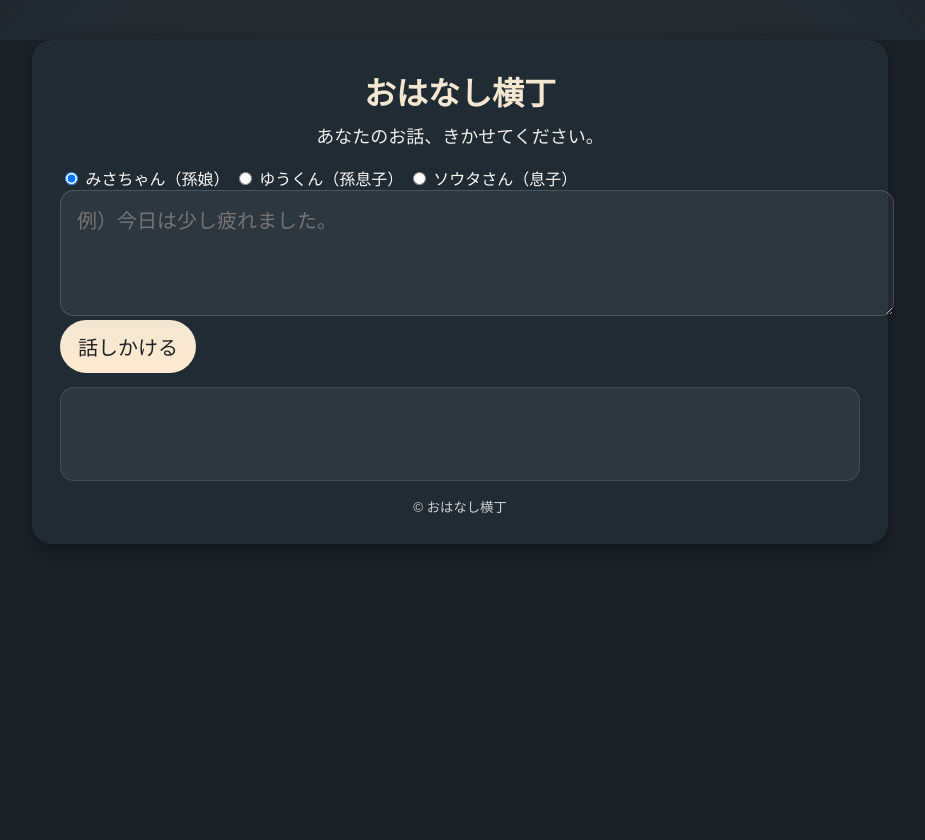
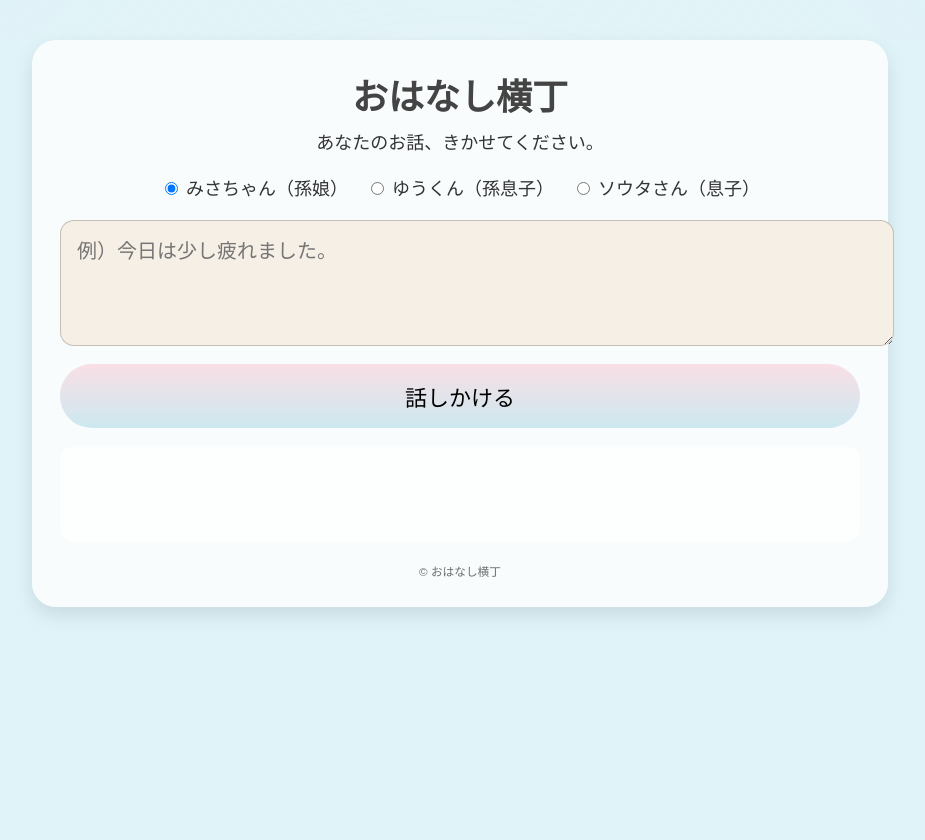
Before and after one commit to murahimurahi/ai-yokocho, a Flask app: page / in a window 1280 px wide. Shown: the whole page, without its empty margins (180-1105 px from the left). Run offline with Flask 3, Linux system fonts and the light colour scheme.

Commit message:
Update style.css

```diff
--- a/static/style.css
+++ b/static/style.css
@@ -1,92 +1,76 @@
 :root{
-  --bg-deep:#1b2228;
-  --bg-card:#222d36cc;
-  --beige:#f3e7d2;
-  --sakura:#f8d3dc;
-  --mizu:#bce4f2;
-  --text:#f9f9f9;
+  --bg:#dff3f8;
+  --card:#ffffffcc;
+  --pink:#f9dfe5;
+  --mizu:#cde8f0;
+  --beige:#f6efe5;
+  --text:#333;
 }
 
 html,body{
   margin:0;
   height:100%;
+  background:var(--bg);
   font-family:"Hiragino Maru Gothic ProN","Yu Gothic UI",sans-serif;
-  background:var(--bg-deep);
   color:var(--text);
 }
 
-.bg{position:fixed;inset:0;z-index:-1}
+.bg{position:fixed;inset:0;z-index:-1;}
 .radial{
   position:absolute;inset:-20%;
-  background:radial-gradient(circle at 50% 50%,rgba(255,255,255,0.08)0%,rgba(248,211,220,0.06)25%,rgba(188,228,242,0.05)50%,rgba(27,34,40,0)70%);
+  background:radial-gradient(circle at 50% 50%,rgba(255,255,255,0.3)0%,rgba(255,255,255,0)70%);
   animation:breathe 8s ease-in-out infinite;
 }
 @keyframes breathe{0%,100%{transform:scale(1)}50%{transform:scale(1.05)}}
 
 .card{
   max-width:800px;margin:40px auto;padding:28px;
-  background:var(--bg-card);border-radius:20px;
-  box-shadow:0 6px 20px rgba(0,0,0,.35);
+  background:var(--card);
+  border-radius:24px;
+  box-shadow:0 8px 20px rgba(0,0,0,.1);
 }
 
 .hero{text-align:center;margin-bottom:12px;}
-.hero h1{font-size:32px;margin:0;color:var(--beige);}
-.lead{margin-top:8px;font-size:18px;color:#eee;}
+.hero h1{font-size:36px;margin:0;color:#444;}
+.lead{margin-top:8px;font-size:18px;}
 
-.use details{
-  background:rgba(255,255,255,.05);
-  border-radius:12px;
-  padding:12px 14px;
-  margin:14px 0 16px;
+.voice-select{
+  display:flex;justify-content:center;gap:18px;flex-wrap:wrap;
+  margin:20px 0;font-size:18px;
 }
-.use summary{font-size:18px;cursor:pointer;}
-.use ol{margin:8px 0 0 20px;font-size:18px;line-height:1.8;}
 
 textarea{
   width:100%;
   border-radius:14px;
-  border:1px solid rgba(255,255,255,.15);
-  background:rgba(255,255,255,.06);
-  color:var(--text);
+  border:1px solid rgba(0,0,0,.2);
+  background:var(--beige);
+  color:#222;
   padding:14px 16px;
   font-size:20px;
 }
 
-.row{display:flex;gap:12px;align-items:center;margin-top:12px;flex-wrap:wrap;}
-
 .btn{
-  font-size:20px;
-  padding:12px 18px;
+  display:block;
+  width:100%;
+  font-size:22px;
+  padding:16px;
+  margin-top:14px;
+  border:none;
   border-radius:999px;
-  border:none;
+  background:linear-gradient(180deg,var(--pink),var(--mizu));
   cursor:pointer;
-  color:#222;
-  position:relative;
-  overflow:hidden;
-  background:linear-gradient(180deg,var(--beige),#ffe9d0);
   transition:transform .05s ease;
 }
-.btn.primary{background:linear-gradient(180deg,#fde0ea,var(--sakura));}
-.btn:active{transform:scale(.98)}
-.btn::after{
-  content:"";position:absolute;inset:0;
-  background:radial-gradient(circle at var(--x,50%) var(--y,50%),rgba(255,255,255,.5),transparent 40%);
-  opacity:0;transition:opacity .3s ease;
-}
-.btn:active::after{opacity:.9}
-
-.btn.mic{background:linear-gradient(180deg,#e6f9ff,#ccefff);}
-
-.chk{display:flex;align-items:center;gap:8px;font-size:18px;padding:6px 10px;background:rgba(255,255,255,.06);border-radius:999px;}
+.btn:active{transform:scale(.98);}
 
 .result{
-  margin-top:14px;padding:14px 16px;
-  background:rgba(255,255,255,.06);
+  margin-top:18px;
+  padding:18px;
+  background:rgba(255,255,255,.7);
   border-radius:14px;
-  border:1px solid rgba(255,255,255,.1);
-  font-size:20px;
-  line-height:1.8;
-  min-height:64px;
+  font-size:22px;
+  line-height:1.6;
+  min-height:60px;
 }
 
-.foot{text-align:center;margin-top:16px;opacity:.8;}
+.foot{text-align:center;margin-top:20px;opacity:.7;font-size:14px;}
```
